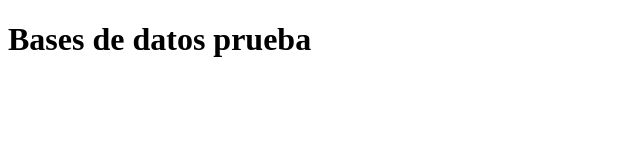
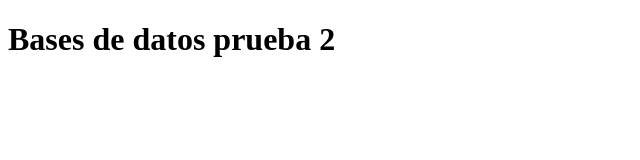
Before and after one commit to sergiodeveloper5/miweb, a plain HTML site: page index.html in a window 1280 px wide. Shown: the full height of the page, 0-640 px from the left. Drawn offline with Linux system fonts and the light colour scheme.

Commit message:
commit0.1    index.html

```diff
--- a/index.html
+++ b/index.html
@@ -6,6 +6,6 @@
     <title>bases de datos</title>
 </head>
 <body>
-    <h1 class="bases de datos">Bases de datos prueba</h1>
+    <h1 class="bases de datos">Bases de datos prueba 2</h1>
 </body>
 </html>
```
